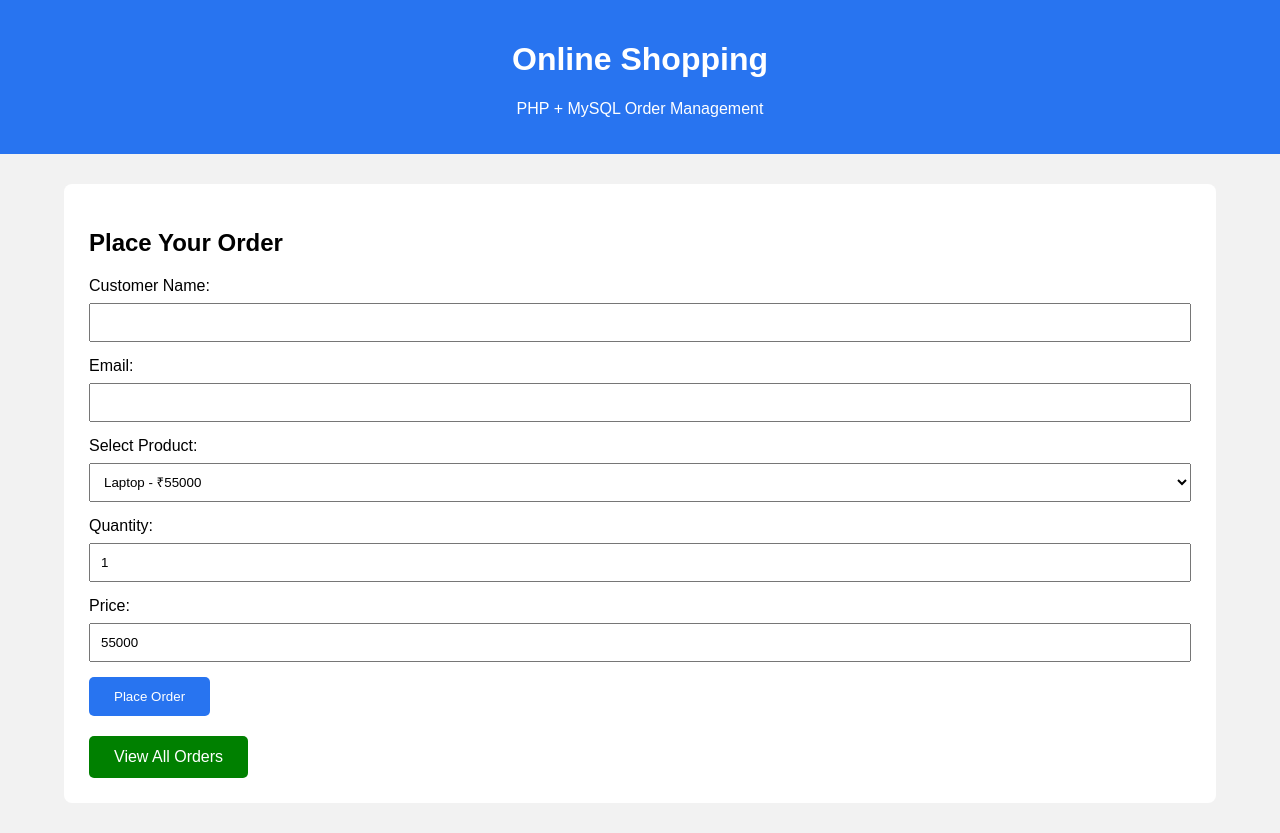
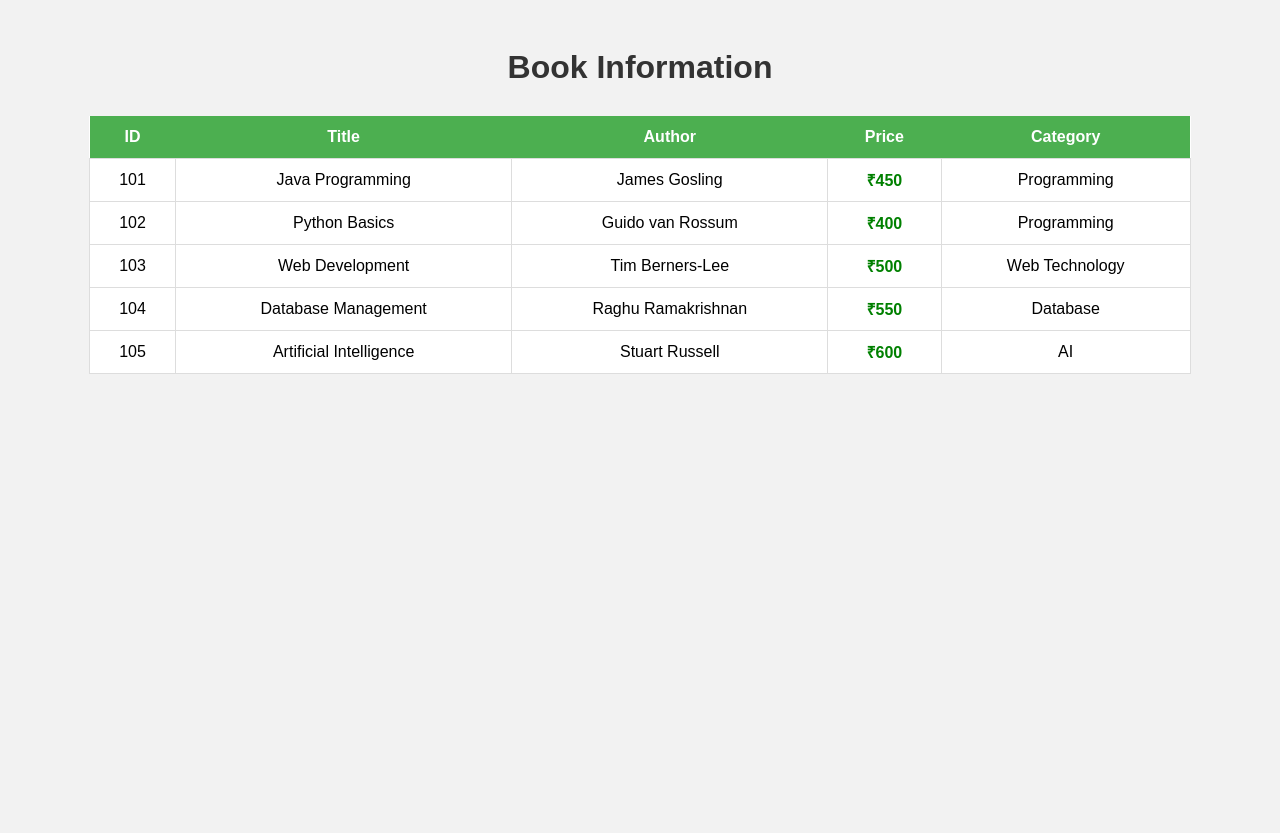
Before and after one commit to Bharathimeena15/internet-programming-CS2301, a PHP site: page / in a window 1280 px wide. After the commit the page ends 374 px from the top, so only its background shows below. Run offline with PHP 8.4, Linux system fonts and the light colour scheme.

Commit message:
Add files via upload

```diff
--- /dev/null
+++ b/books.xml
@@ -0,0 +1,45 @@
+<?xml version="1.0" encoding="UTF-8"?>
+
+<bookstore>
+
+    <book>
+        <id>101</id>
+        <title>Java Programming</title>
+        <author>James Gosling</author>
+        <price>450</price>
+        <category>Programming</category>
+    </book>
+
+    <book>
+        <id>102</id>
+        <title>Python Basics</title>
+        <author>Guido van Rossum</author>
+        <price>400</price>
+        <category>Programming</category>
+    </book>
+
+    <book>
+        <id>103</id>
+        <title>Web Development</title>
+        <author>Tim Berners-Lee</author>
+        <price>500</price>
+        <category>Web Technology</category>
+    </book>
+
+    <book>
+        <id>104</id>
+        <title>Database Management</title>
+        <author>Raghu Ramakrishnan</author>
+        <price>550</price>
+        <category>Database</category>
+    </book>
+
+    <book>
+        <id>105</id>
+        <title>Artificial Intelligence</title>
+        <author>Stuart Russell</author>
+        <price>600</price>
+        <category>AI</category>
+    </book>
+
+</bookstore>
--- a/index.php
+++ b/index.php
@@ -1,70 +1,45 @@
 <!DOCTYPE html>
 <html>
+
 <head>
 
-    <title>Online Shopping</title>
+    <title>Book Information</title>
 
     <style>
 
         body {
             font-family: Arial;
             background-color: #f2f2f2;
-            margin: 0;
+            padding: 20px;
         }
 
-        .header {
-            background-color: #2874f0;
-            color: white;
-            padding: 20px;
+        h1 {
             text-align: center;
+            color: #333;
         }
 
-        .container {
+        table {
             width: 90%;
             margin: 30px auto;
+            border-collapse: collapse;
+            background-color: white;
         }
 
-        .order-box {
-            background-color: white;
-            padding: 25px;
-            margin-top: 30px;
-            border-radius: 8px;
+        th {
+            background-color: #4CAF50;
+            color: white;
+            padding: 12px;
         }
 
-        input {
-            width: 100%;
+        td {
             padding: 10px;
-            margin: 8px 0 15px 0;
-            box-sizing: border-box;
+            text-align: center;
+            border: 1px solid #ddd;
         }
 
-        select {
-            width: 100%;
-            padding: 10px;
-            margin: 8px 0 15px 0;
-        }
-
-        button {
-            background-color: #2874f0;
-            color: white;
-            border: none;
-            padding: 12px 25px;
-            cursor: pointer;
-            border-radius: 5px;
-        }
-
-        button:hover {
-            background-color: #1259c3;
-        }
-
-        .view-button {
-            display: inline-block;
-            background-color: green;
-            color: white;
-            padding: 12px 25px;
-            text-decoration: none;
-            border-radius: 5px;
-            margin-top: 20px;
+        .price {
+            color: green;
+            font-weight: bold;
         }
 
     </style>
@@ -73,98 +48,49 @@
 
 <body>
 
-<div class="header">
+<h1>Book Information</h1>
 
-    <h1>Online Shopping</h1>
+<?php
 
-    <p>PHP + MySQL Order Management</p>
+// Read XML file
+$xml = simplexml_load_file("books.xml");
 
-</div>
+// Check XML file
+if ($xml === false) {
 
+    echo "<p>Unable to load XML file.</p>";
 
-<div class="container">
+} else {
 
-    <div class="order-box">
+    echo "<table>";
 
-        <h2>Place Your Order</h2>
+    echo "<tr>";
+    echo "<th>ID</th>";
+    echo "<th>Title</th>";
+    echo "<th>Author</th>";
+    echo "<th>Price</th>";
+    echo "<th>Category</th>";
+    echo "</tr>";
 
-        <form action="placeOrder.php" method="POST">
+    // Process each book
+    foreach ($xml->book as $book) {
 
-            <label>Customer Name:</label>
+        echo "<tr>";
 
-            <input type="text"
-                   name="customer_name"
-                   required>
+        echo "<td>" . $book->id . "</td>";
+        echo "<td>" . $book->title . "</td>";
+        echo "<td>" . $book->author . "</td>";
+        echo "<td class='price'>₹" . $book->price . "</td>";
+        echo "<td>" . $book->category . "</td>";
 
+        echo "</tr>";
+    }
 
-            <label>Email:</label>
+    echo "</table>";
+}
 
-            <input type="email"
-                   name="email"
-                   required>
-
-
-            <label>Select Product:</label>
-
-            <select name="product_name" required>
-
-                <option value="Laptop">
-                    Laptop - ₹55000
-                </option>
-
-                <option value="Smart Phone">
-                    Smart Phone - ₹25000
-                </option>
-
-                <option value="Headphones">
-                    Headphones - ₹1500
-                </option>
-
-                <option value="Smart Watch">
-                    Smart Watch - ₹3500
-                </option>
-
-                <option value="Bluetooth Speaker">
-                    Bluetooth Speaker - ₹2200
-                </option>
-
-            </select>
-
-
-            <label>Quantity:</label>
-
-            <input type="number"
-                   name="quantity"
-                   min="1"
-                   value="1"
-                   required>
-
-
-            <label>Price:</label>
-
-            <input type="number"
-                   name="price"
-                   value="55000"
-                   required>
-
-
-            <button type="submit">
-                Place Order
-            </button>
-
-        </form>
-
-
-        <a class="view-button"
-           href="viewOrders.php">
-
-            View All Orders
-
-        </a>
-
-    </div>
-
-</div>
+?>
 
 </body>
+
 </html>
```
